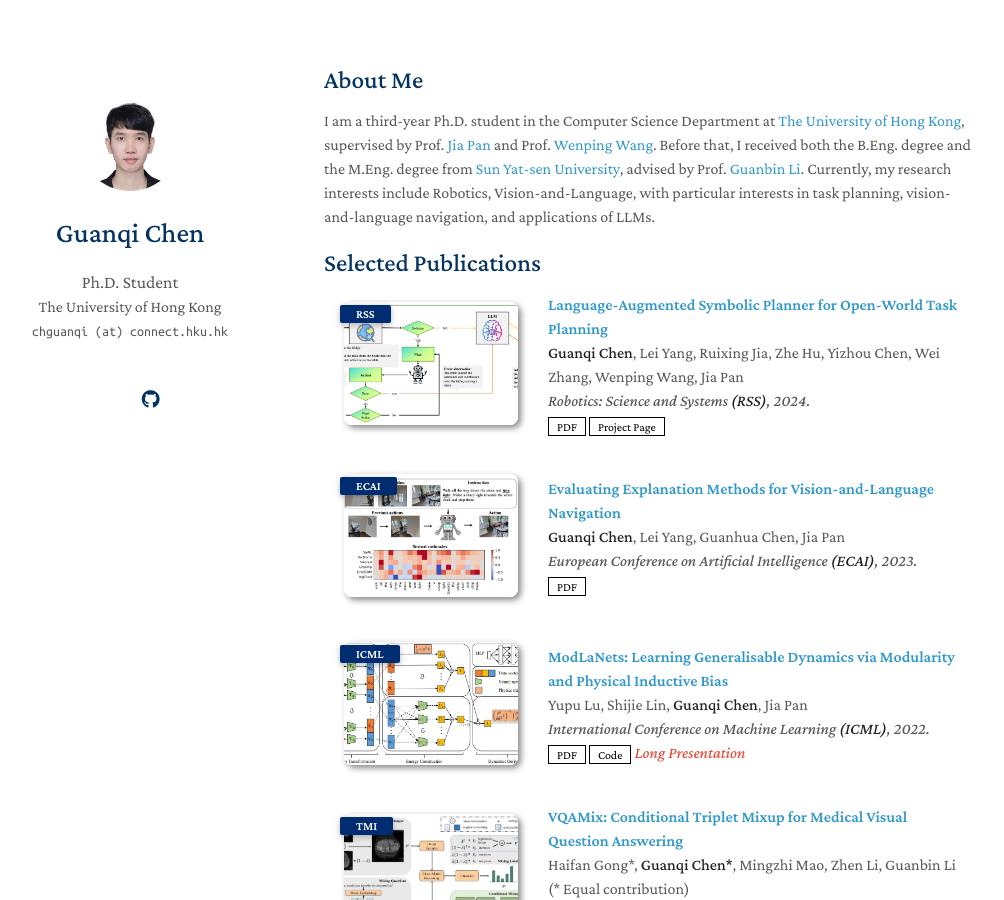
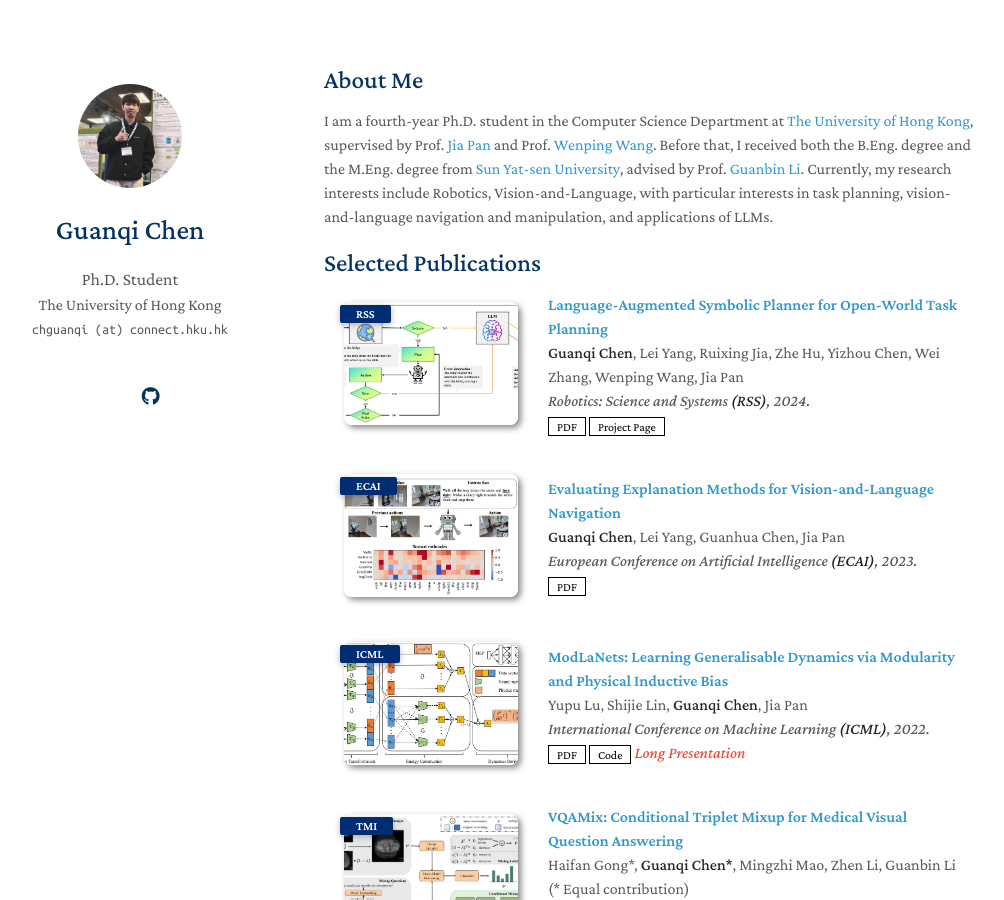
Before and after one commit to chenguanqi/chenguanqi.github.io, a Jekyll site: the page built from index.md, in a window 1280 px wide and 900 px high. Shown: the whole window, without its empty margins (146-1150 px from the left). Built offline with Jekyll 4.4.1, drawn with Linux system fonts in a browser that asks for light colours; nearby versions of some CDN libraries; a style sheet for code colours, icons or effects is not loaded; our own code applies the rules of GitHub Pages for plain Markdown files.

Commit message:
update_0915

```diff
--- a/_config.yml
+++ b/_config.yml
@@ -20,7 +20,7 @@
 
 # Images (e.g., your profile picture and your website's favicon)
 # "favicon" and "favicon_dark" are used for the light and dark modes, respectively.
-avatar: ./assets/img/face.jpg
+avatar: ./assets/img/rss_photo.jpg
 favicon: ./assets/img/hku.png
 favicon_dark: ./assets/img/hku.png
 
--- a/index.md
+++ b/index.md
@@ -4,7 +4,7 @@
 
 ## About Me
 
-I am a third-year Ph.D. student in the Computer Science Department at [The University of Hong Kong](https://hku.hk/), supervised by Prof. [Jia Pan](https://sites.google.com/site/panjia/) and Prof. [Wenping Wang](https://www.cs.hku.hk/people/academic-staff/wenping). Before that, I received both the B.Eng. degree and the M.Eng. degree from [Sun Yat-sen University](https://www.sysu.edu.cn/), advised by Prof. [Guanbin Li](http://guanbinli.com/). Currently, my research interests include Robotics, Vision-and-Language, with particular interests in task planning, vision-and-language navigation, and applications of LLMs.
+I am a fourth-year Ph.D. student in the Computer Science Department at [The University of Hong Kong](https://hku.hk/), supervised by Prof. [Jia Pan](https://sites.google.com/site/panjia/) and Prof. [Wenping Wang](https://www.cs.hku.hk/people/academic-staff/wenping). Before that, I received both the B.Eng. degree and the M.Eng. degree from [Sun Yat-sen University](https://www.sysu.edu.cn/), advised by Prof. [Guanbin Li](http://guanbinli.com/). Currently, my research interests include Robotics, Vision-and-Language, with particular interests in task planning, vision-and-language navigation and manipulation, and applications of LLMs.
 
 <!-- ## Research Interests
 
```
Also changed, not shown: assets/img/rss_photo.jpg (added).
